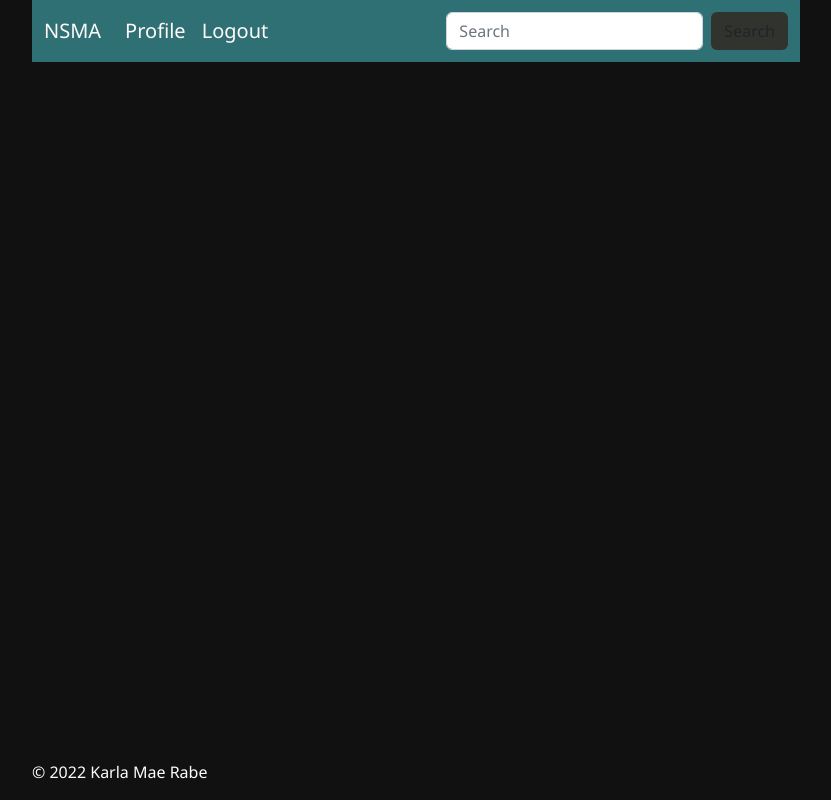
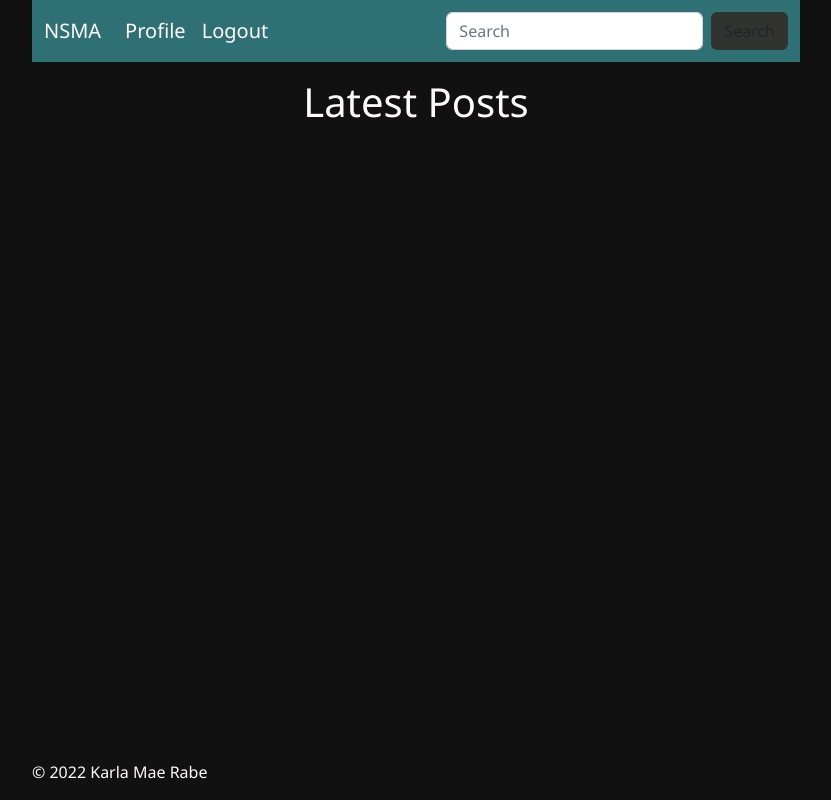
Before and after one commit to Noizenne/css-frameworks, a website with bundled scripts: page profile/index.html in a window 1280 px wide. Shown: the whole page, without its empty margins (224-1055 px from the left). Built offline with nearby package versions, Linux system fonts and the light colour scheme.

Commit message:
Added some spacing

```diff
--- a/js/templates/profilePosts.mjs
+++ b/js/templates/profilePosts.mjs
@@ -5,7 +5,6 @@ export function templateProfilePosts(profileData) {
   const section = document.createElement("div");
   section.classList.add("profile");
   section.innerHTML = `<div class="row justify-content-end">
-  <h1 class="d-flex justify-content-center">Latests Posts</h1>
 <div class="col-lg-9 d-flex bg-light rounded align-items-center">
   <div>
    <img src="${profileData.avatar}" onerror="this.src='/images/basic-shape-avatar-1632968.jpg'" class="rounded-circle m-4" style="width: 80px;" alt="Profile picture.">
--- a/profile/index.html
+++ b/profile/index.html
@@ -45,37 +45,7 @@
 
           <div class="profilePosts container-fluid mt-3">
             <div class="noPosts"></div>
-            <!-- <div class="row justify-content-end">
-                <h1 class="d-flex justify-content-center">Latests Posts</h1>
-              <div class="col-lg-9 d-flex bg-light rounded align-items-center">
-                <div>
-                 <img src="/images/woman-avatar-1632963.jpg" class="rounded-circle m-4" style="width: 80px;" alt="Profile picture of a basic woman avatar in a blue background with short hair and black lips.">
-                </div>
-                 <div class="card my-3 px-2">
-                   <h2 class="d-flex justify-content-between">Anne <small class="align-self-center" style="color: gray; font-size: 16px;">21.02.22 22.20</small></h2>
-                   <p class="text">Lorem ipsum dolor sit amet, consectetur adipiscing elit, sed do eiusmod tempor incididunt ut labore et dolore magna aliqua.</p>
-                </div>
-              </div>
-                <div class="col-lg-9 d-flex bg-light rounded align-items-center my-3">
-                  <div>
-                    <img src="/images/woman-avatar-1632963.jpg" class="rounded-circle m-4" style="width: 80px;" alt="Profile picture of a basic woman avatar in a blue background with short hair and black lips.">
-                   </div>
-                    <div class="card my-3 px-2">
-                      <h2 class="d-flex justify-content-between">Anne <small class="align-self-center" style="color: gray; font-size: 16px;">21.02.22 22.20</small></h2>
-                       <p class="text">Lorem ipsum dolor sit amet, consectetur adipiscing elit, sed do eiusmod tempor incididunt ut labore et dolore magna aliqua.</p>
-                    </div>
-                  </div>
-                  <div class="col-lg-9 d-flex bg-light rounded align-items-center">
-                    <div>
-                      <img src="/images/woman-avatar-1632963.jpg" class="rounded-circle m-4" style="width: 80px;" alt="Profile picture of a basic woman avatar in a blue background with short hair and black lips.">
-                     </div>
-                    <div class="card my-3 px-2">
-                      <h2 class="d-flex justify-content-between">Anne <small class="align-self-center" style="color: gray; font-size: 16px;">21.02.22 22.20</small></h2>
-                       <p class="text">Lorem ipsum dolor sit amet, consectetur adipiscing elit, sed do eiusmod tempor incididunt ut labore et dolore magna aliqua.</p>
-                    </div>
-                  </div>
-              </div>
-            </div> -->
+            <h1 class="d-flex justify-content-center">Latest Posts</h1>
            </div>
     </main>
 
--- a/src/scss/main.scss
+++ b/src/scss/main.scss
@@ -79,7 +79,11 @@ label {
     font-size: 15px;
 }
 
+// Profile Posts
 
+.profile {
+    margin: 1rem;
+}
 // Post
 
 #posts, .post {
```
Also changed, not shown: dist/css/main.css, 1 other file.
